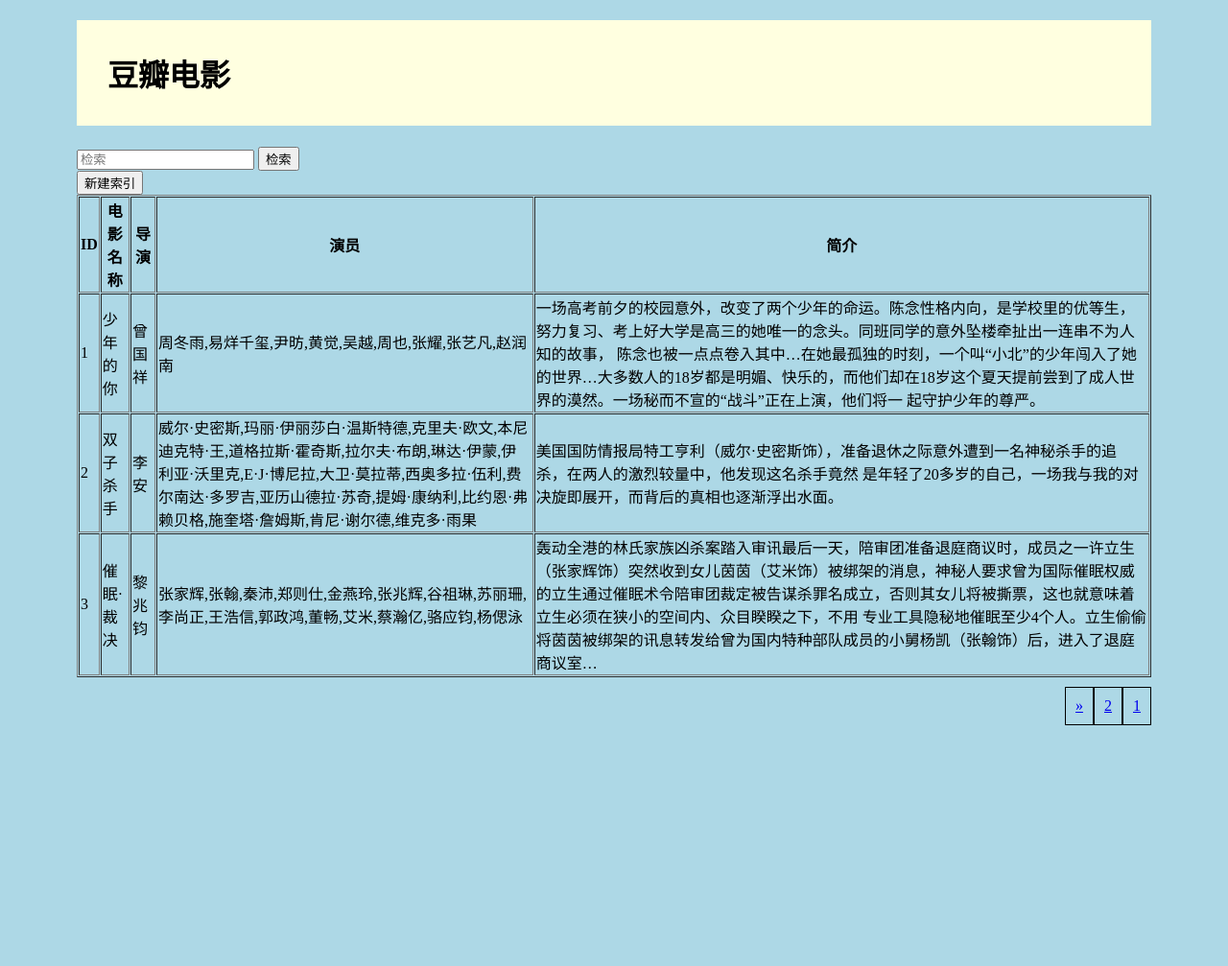
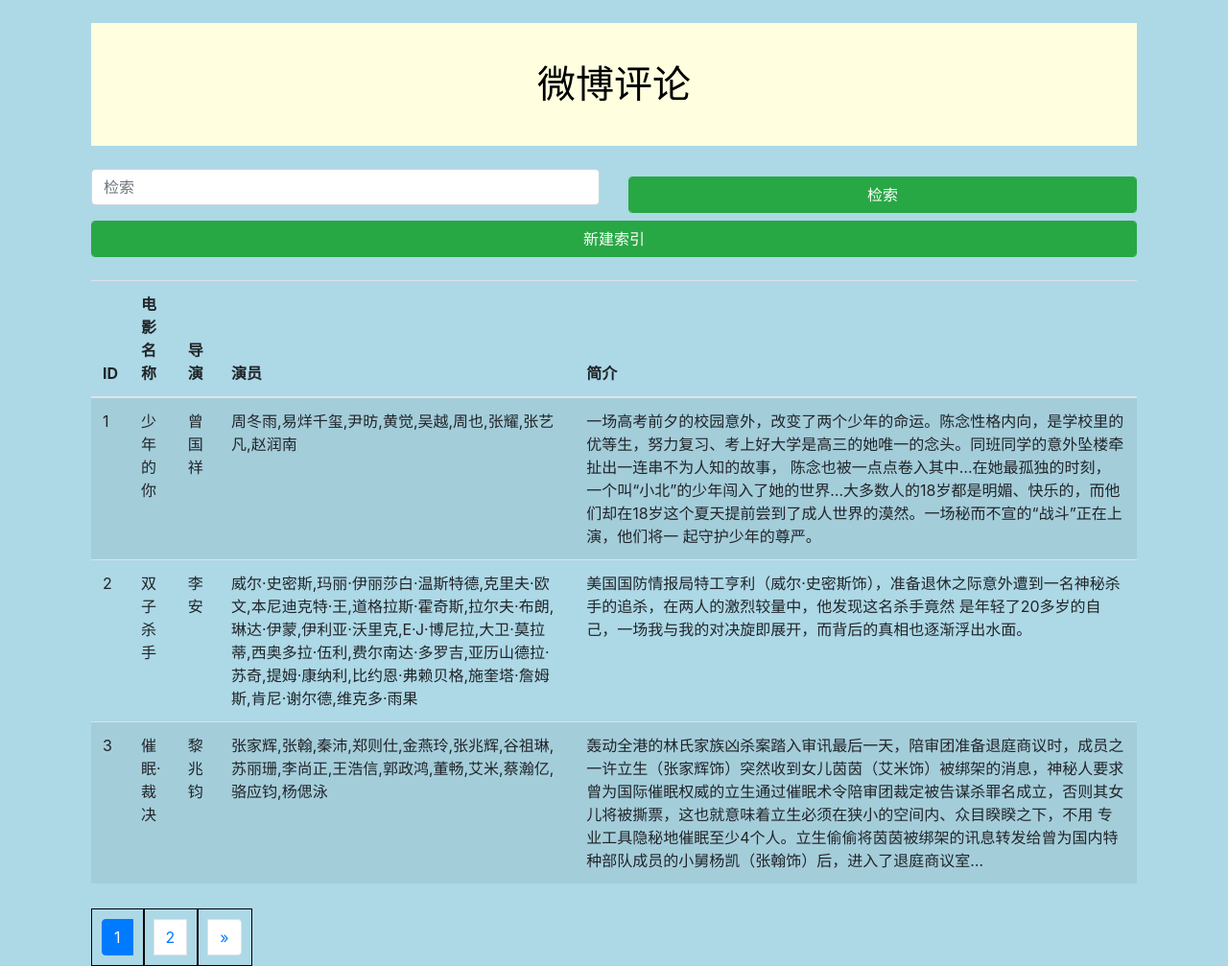
Before and after one commit to cyqcw/social_network, a Django app: page / in a window 1280 px wide. Shown: the whole page at 96% size. Before the commit the page ends 756 px from the top, so only its background shows below. Run offline with Django 4.2, Linux system fonts and the light colour scheme; data comes from the database, SQL or seed files in the repository; some libraries are stand-ins or nearby versions.

Commit message:
修改布局

```diff
--- a/templates/doubanRecommendation.html
+++ b/templates/doubanRecommendation.html
@@ -1,24 +1,34 @@
+{% load static %}
 <!DOCTYPE html>
-<html language="zh-cn">
+<html lang="zh-cn">
 <head>
-    {% load static %}
-    <link href="{% static 'css/style.css' %}" rel="stylesheet" type="text/css" />
-    <script src="https://code.jquery.com/jquery-3.6.4.min.js" type="text/javascript"></script>
+    <meta charset="UTF-8">
+    <meta name="viewport" content="width=device-width, initial-scale=1">
+    <title>社交网络</title>
+    <link rel="stylesheet" href="https://stackpath.bootstrapcdn.com/bootstrap/4.5.0/css/bootstrap.min.css">
+    <link href="{% static 'css/style.css' %}" rel="stylesheet">
+    <script src="https://code.jquery.com/jquery-3.6.4.min.js"></script>
     <script src="{% static 'js/WXLsearch.js' %}"></script>
-    <meta http-equiv="Content-Type" content="text/html; charset=utf-8">
-    <title>王晓黎豆瓣项目</title>
 </head>
 <body>
-    <h1>豆瓣电影</h1>
+    <div class="container">
+        <h1 class="text-center my-4">微博评论</h1>
         <form id="wxlformsearch" action="" method="get" class="form-horizontal" role="form">
-        <input id="submit2search" name="submit2search" type="search" placeholder="检索" value="">
-        <input id="btn-submit2search" name="btn-submit2search" type="button" class="form-control btn btn-success" value="检索">
+            <div class="row">
+                <div class="col">
+                    <input id="submit2search" name="submit2search" type="search" placeholder="检索" value="" class="form-control">
+                </div>
+                <div class="col">
+                    <input id="btn-submit2search" name="btn-submit2search" type="button" class="form-control btn btn-success mt-2" value="检索">
+                </div>
+            </div>
         </form>
         <form id="wxlform" action="" method="post" class="form-horizontal" role="form">
-        <input id="submit2index" name="submit2index" type="button" class="form-control btn btn-success" value="新建索引">
+            <input id="submit2index" name="submit2index" type="button" class="form-control btn btn-success mt-2" value="新建索引">
         </form>
-    <div>
-        <table id="moview-result-list-table" border="1" cellspacing="1" cellpadding="1" >
+        <div class="mt-4">
+            <table id="moview-result-list-table" class="table table-striped">
+                <thead>
                     <tr>
                         <th>ID</th>
                         <th>电影名称</th>
@@ -26,6 +36,8 @@
                         <th>演员</th>
                         <th>简介</th>
                     </tr>
+                </thead>
+                <tbody>
                     {% for data in data_list %}
                         <tr class="movie-entry" id="{{ data.id }}">
                             <td>{{ data.id }}</td>
@@ -35,25 +47,29 @@
                             <td>{{ data.movie_description }}</td>
                         </tr>
                     {% endfor %}
+                </tbody>
             </table>
             <ul class="pagination">
                 {% if page_object.has_previous %}
-                <li>
-                <a href="?page={{ page_object.previous_page_number }}" aria-label="Previous"><span aria-hidden="true">&laquo;</span></a>
+                    <li class="page-item">
+                        <a class="page-link" href="?page={{ page_object.previous_page_number }}" aria-label="Previous"><span aria-hidden="true">&laquo;</span></a>
                     </li>
                 {% endif %}
                 {% for pg in page_object.paginator.page_range %}
                     {% if page_object.number == pg %}
-            <li class="active"><a href="?page={{ pg }}">{{ pg }}</a></li>
+                        <li class="page-item active"><a class="page-link" href="?page={{ pg }}">{{ pg }}</a></li>
                     {% else %}
-            <li><a href="?page={{ pg }}">{{ pg }}</a></li>
+                        <li class="page-item"><a class="page-link" href="?page={{ pg }}">{{ pg }}</a></li>
                     {% endif %}
                 {% endfor %}
                 {% if page_object.has_next %}
-                <li>
-                    <a href="?page={{ page_object.next_page_number }}" aria-label="Next"><span aria-hidden="true">&raquo;</span></a></li>
+                    <li class="page-item">
+                        <a class="page-link" href="?page={{ page_object.next_page_number }}" aria-label="Next"><span aria-hidden="true">&raquo;</span></a>
+                    </li>
                 {% endif %}
             </ul>
         </div>
+    </div>
+    <script src="https://stackpath.bootstrapcdn.com/bootstrap/4.5.0/js/bootstrap.min.js"></script>
 </body>
 </html>
```
Lines whose indentation alone changed are shown as unchanged.
